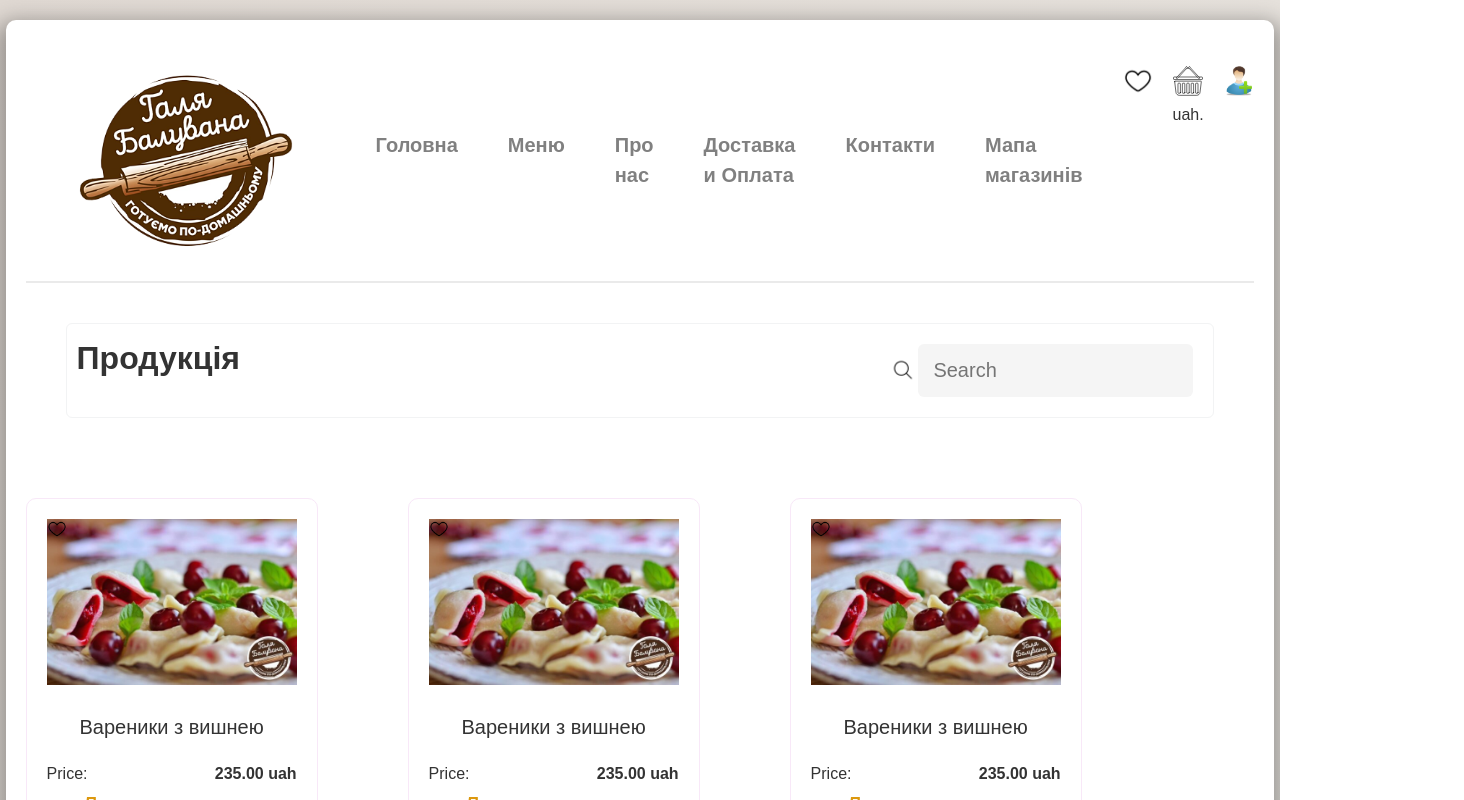
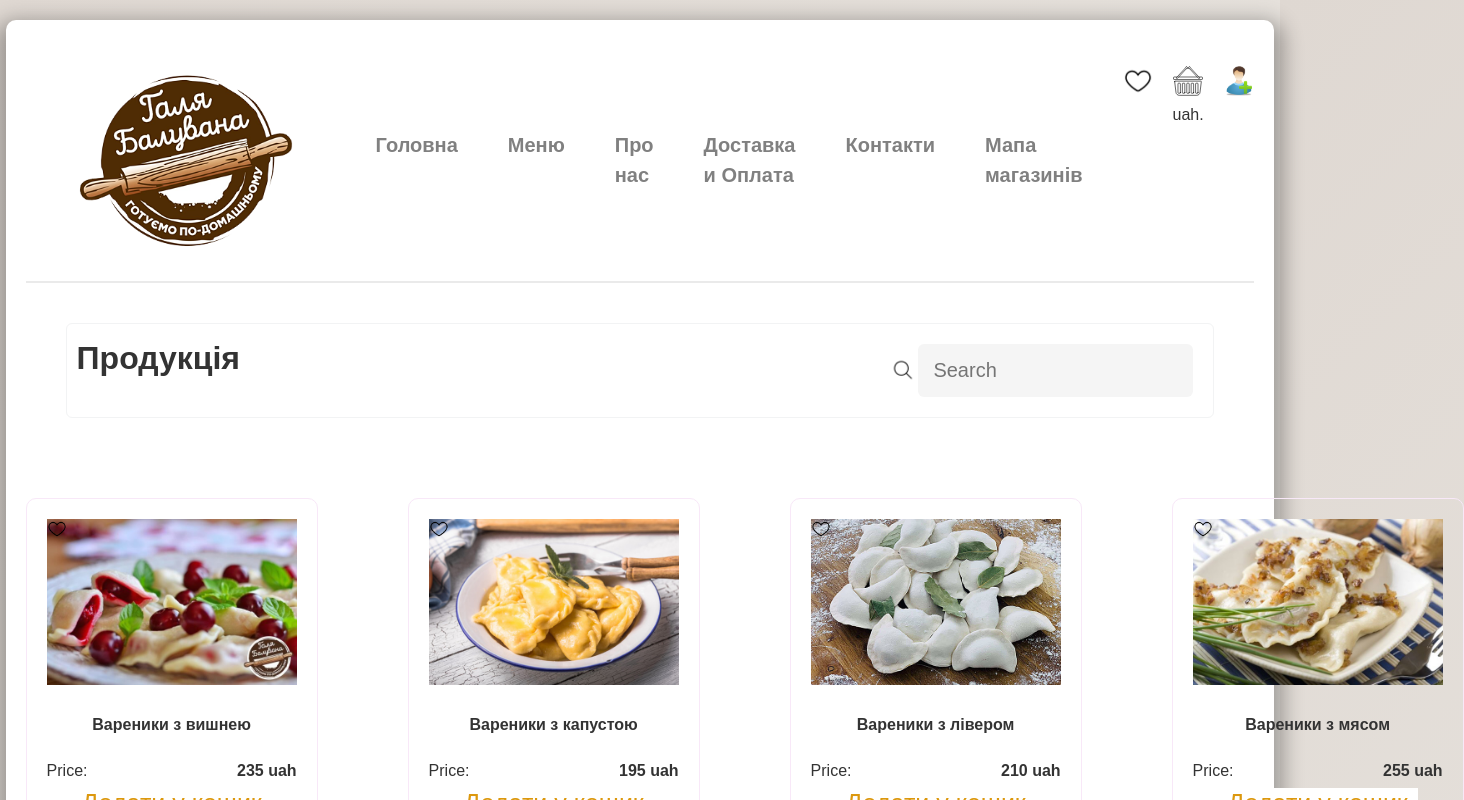
Before and after one commit to romanbarinov84/Site-Store, a React (Vite) app: page / in a window 1280 px wide. Shown: the top 800 px of the page, 1464 px wide, since content can reach past the window. Built offline with nearby package versions, Linux system fonts and the light colour scheme.

Commit message:
create cards

```diff
--- a/src/App.jsx
+++ b/src/App.jsx
@@ -1,30 +1,50 @@
 import React from "react";
-import Cards from "./components/Card";
+import Cards from "./components/Card/Card";
 import Header from "./components/Header";
 import Drower from "./components/Drower";
 import Content from "./components/Content";
 
+const Products = [
+  {
+    name: "Вареники з вишнею",
+    price: 235.0,
+    imageUrl:
+      "src/assets/images/вареники/вареники з вишнею/vareniki-cherries-2-600x400.jpg",
+  },
+  {
+    name: "Вареники з капустою",
+    price: 195.0,
+    imageUrl:
+      "src/assets/images/вареники/вареники з капустою/vareniki-cabbage.jpg",
+  },
+  {
+    name: "Вареники з лівером",
+    price: 210.0,
+    imageUrl:
+      "src/assets/images/вареники/Вареники с ливером/vareniki-liver.jpg",
+  },
+  {
+    name: "Вареники з мясом",
+    price: 255.0,
+    imageUrl: "src/assets/images/вареники/Вареники с мясом/vareniki-meat.jpg",
+  },
+];
+
 function App() {
- return <div className="wrapper">
-
-   <Drower/>
+  return (
+    <div className="wrapper">
+      <Drower />
+      <Header />
+      <Content />
+      <div className="content-cards">
+        {Products.map((obj) => (
+          <Cards  key={obj.name} title={obj.name} price={obj.price} imageUrl={obj.imageUrl} onClick={() =>console.log(obj) } />
 
 
-   <Header/>
-    <Content/>
-
-      <div className="content-cards">
-     <Cards/>
-     <Cards/>
-     <Cards/>
-
-
-
+        ))}
       </div>
     </div>
-
-
-
+  );
 }
 
 export default App;
--- a/src/components/Card.jsx
+++ /dev/null
@@ -1,25 +0,0 @@
-
-
-export default function Cards() {
-  return (
-    <div className="card">
-      <div className="favorite">
-        <img width={20} src="/images/heart.png" alt="heart-unliked" />
-      </div>
-
-      <img
-        width={250}
-        src="src/assets/images/вареники/вареники з вишнею/vareniki-cherries-2-600x400.jpg"
-        alt=""
-      />
-      <p>Вареники з вишнею</p>
-      <div>
-        <div className="card-price">
-          <span>Price: </span>
-          <b>235.00 uah</b>
-        </div>
-        <button>Додати у кошик</button>
-      </div>
-    </div>
-  );
-}
--- /dev/null
+++ b/src/components/Card/Card.jsx
@@ -0,0 +1,25 @@
+import "./Card.scss"
+
+
+
+export default function Cards(props) {
+
+
+  return (
+    <div className="card">
+      <div className="favorite">
+        <img width={20} src="/images/heart.png" alt="heart-unliked" />
+      </div>
+
+      <img width={250} src={props.imageUrl} alt="images" />
+      <h4>{props.title}</h4>
+      <div>
+        <div className="card-price">
+          <span>Price:</span>
+          <b>{props.price} uah</b>
+        </div>
+        <button className="button" onClick={props.onClick}>Додати у кошик</button>
+      </div>
+    </div>
+  );
+}
--- /dev/null
+++ b/src/components/Card/Card.scss
@@ -0,0 +1,40 @@
+.card{
+    border: 1px solid #f8e8f8;
+    border-radius: 10px;
+    padding: 20px;
+    width: 250px;
+    justify-content: center;
+    text-align: center;
+    transition: box-shadow 0.2s ease-in-out;
+    transform: 0.2s ease-in-out;
+    cursor: pointer;
+
+    &:hover{
+      box-shadow: 0px 14px 20px 0px rgba(0,0,0, .03);
+      transform: translateY(-5px);
+    }
+
+    .favorite{
+      position: absolute;
+      cursor: pointer;
+    }
+
+    p{
+      font-size: 20px;
+    }
+    .card-price{
+      display: flex;
+      justify-content: space-between;
+      margin-bottom: 5px;
+    }
+
+    button{
+
+      text-align: center;
+      width: 200px;
+      font-size: 25px;
+      background-color: white;
+      border: none;
+      color: rgb(220, 152, 14);
+    }
+  }
--- a/src/index.scss
+++ b/src/index.scss
@@ -76,46 +76,7 @@ header {
   display: flex;
   gap: 90px;
 }
-.card{
-  border: 1px solid #f8e8f8;
-  border-radius: 10px;
-  padding: 20px;
-  width: 250px;
-  justify-content: center;
-  text-align: center;
-  transition: box-shadow 0.2s ease-in-out;
-  transform: 0.2s ease-in-out;
-  cursor: pointer;
 
-  &:hover{
-    box-shadow: 0px 14px 20px 0px rgba(0,0,0, .03);
-    transform: translateY(-5px);
-  }
-
-  .favorite{
-    position: absolute;
-    cursor: pointer;
-  }
-
-  p{
-    font-size: 20px;
-  }
-  .card-price{
-    display: flex;
-    justify-content: space-between;
-    margin-bottom: 5px;
-  }
-
-  button{
-
-    text-align: center;
-    width: 200px;
-    font-size: 25px;
-    background-color: white;
-    border: none;
-    color: rgb(220, 152, 14);
-  }
-}
 
 .search{
   display: flex;
```
